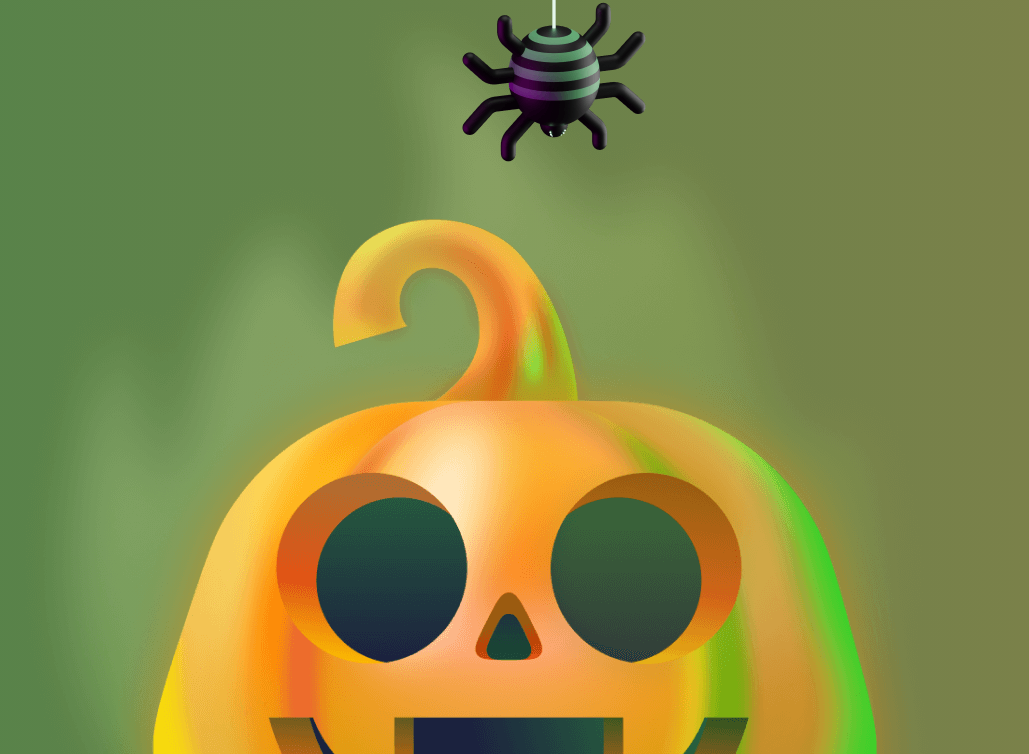
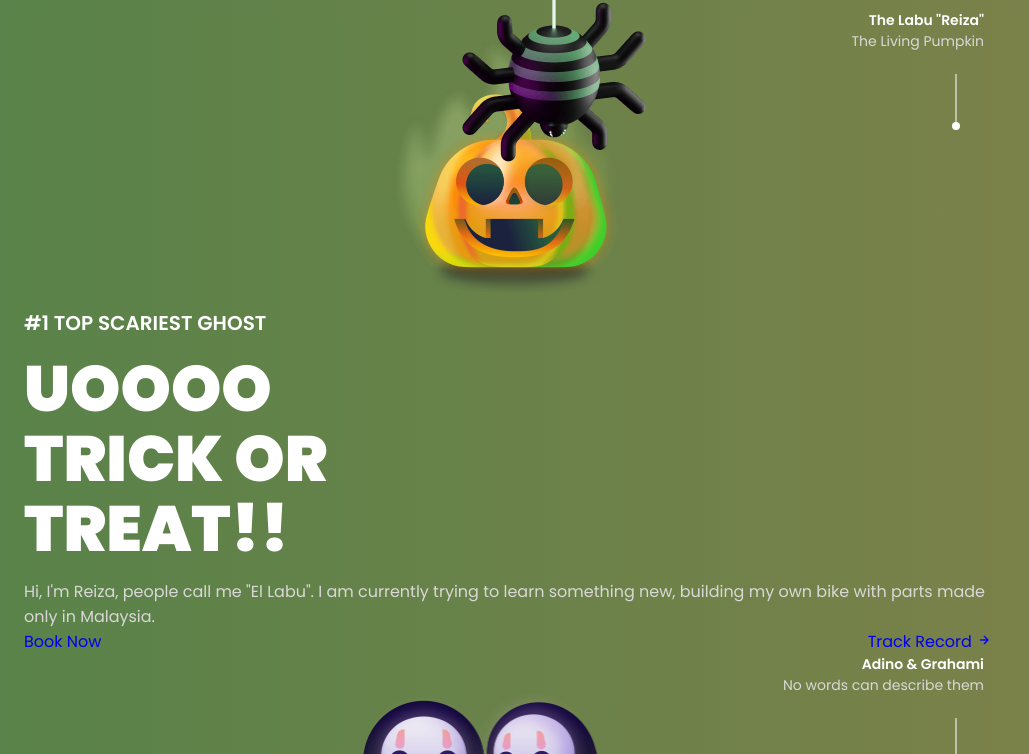
Before and after one commit to ignatjevvv/responsive-halloween-website, a website built with Vite: page src/index.html in a window 1280 px wide. Shown: the part 46-800 px from the top of the page, without its empty margins (0-1029 px from the left). Built offline with nearby package versions, Linux system fonts and the light colour scheme.

Commit message:
Complete style section (home)

```diff
--- /dev/null
+++ b/src/scss/components/_home.scss
@@ -0,0 +1,70 @@
+.home {
+    &__content {
+        row-gap: 1rem;
+    }
+
+    &__group {
+        display: grid;
+        position: relative;
+        padding-top: 2rem;
+    }
+
+    &__img {
+        height: 250px;
+        justify-self: center;
+    }
+
+    &__indicator {
+        width: 8px;
+        height: 8px;
+        background-color: var(--title-color);
+        border-radius: 50%;
+        position: absolute;
+        top: 7rem;
+        right: 2rem;
+
+        &::after {
+            content: '';
+            position: absolute;
+            width: 1px;
+            height: 48px;
+            background-color: var(--title-color);
+            top: -3rem;
+            left: 50%;
+            transform: translateX(-50%);
+        }
+    }
+
+    &__details {
+        &-img {
+            position: absolute;
+            right: .5rem;
+        }
+
+        &-title,
+        &-subtitle {
+            display: block;
+            font-size: var(--small-font-size);
+            text-align: right;
+        }
+    }
+
+    &__subtitle {
+        font-size: var(--h3-font-size);
+        text-transform: uppercase;
+        margin-bottom: var(--mb-1);
+
+    }
+
+    &__title {
+        font-size: var(--biggest-font-size);
+        font-weight: var(--font-black);
+        line-height: 109%;
+        margin-bottom: var(--mb-1);
+    }
+
+    &__buttons {
+        display: flex;
+        justify-content: space-between;
+    }
+}
--- a/src/scss/style.scss
+++ b/src/scss/style.scss
@@ -5,3 +5,4 @@
 /* components section */
 // @import 'components/dropdown';
 @import 'components/header';
+@import 'components/home';
```
